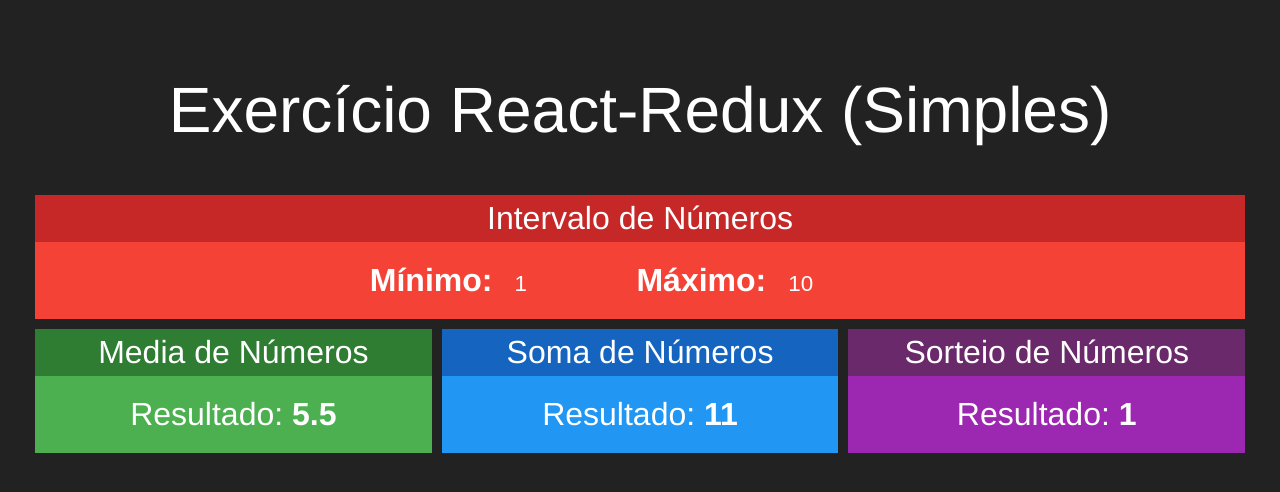
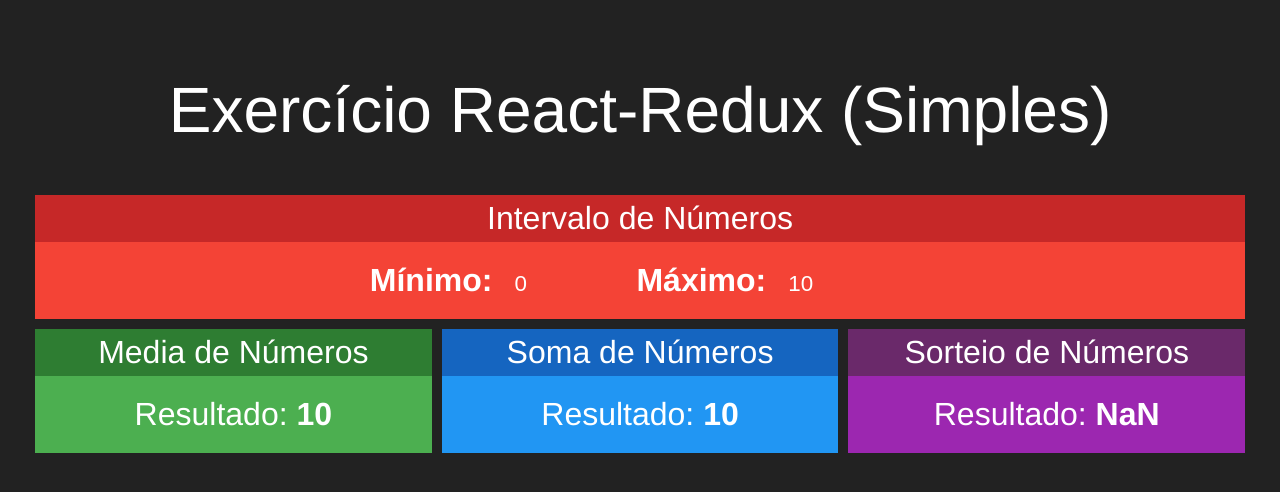
Before and after one commit to dronan/redux-simples, a React (Create React App) app: page / in a window 1280 px wide. Shown: the top 492 px of the page. Built offline with nearby package versions, Linux system fonts and the light colour scheme.

Commit message:
feat(componentes): desfazendo implementacao para migrar para o redux

```diff
--- a/src/App.js
+++ b/src/App.js
@@ -1,4 +1,3 @@
-import { useState } from 'react';
 import './App.css';
 import Intervalo from './components/Intervalo';
 import Media from './components/Media';
@@ -7,19 +6,16 @@ import Sorteio from './components/Sorteio';
 
 function App() {
 
-  const [ min, setMin ] = useState(1);
-  const [ max, setMax ] = useState(10);
-
   return (
     <div className="App">
       <h1>Exercício React-Redux (Simples)</h1>
         <div className='linha'>
-          <Intervalo min={min} max={max} onMinChanged={setMin} onMaxChanged={setMax}  />
+          <Intervalo />
         </div>
         <div className='linha'>
-          <Media min={min} max={max} />
-          <Soma  min={min} max={max} />
-          <Sorteio  min={min} max={max} />
+          <Media  />
+          <Soma   />
+          <Sorteio   />
         </div>
     </div>
   );
--- a/src/components/Intervalo.jsx
+++ b/src/components/Intervalo.jsx
@@ -3,18 +3,17 @@ import React from 'react'
 import Card from './Card'
 
 export default props => {
-    const { min, max } = props
 
     return (
         <Card title="Intervalo de Números" red>
             <div className="Intervalo">
                 <span>
                     <strong>Mínimo:</strong>
-                    <input type="number" value={min} onChange={ e => props.onMinChanged(+e.target.value)}/>
+                    <input type="number" value={0} readOnly />
                 </span>
                 <span>
                     <strong>Máximo:</strong>
-                    <input type="number" value={max} onChange={ e => props.onMaxChanged(+e.target.value)}/>
+                    <input type="number" value={10} readOnly />
                 </span>
             </div>
         </Card>
--- a/src/components/Media.jsx
+++ b/src/components/Media.jsx
@@ -2,15 +2,13 @@ import React from 'react'
 import Card from './Card'
 
 export default props => {
-
-    const { min, max } = props
 
     return (
         <Card title="Media de Números" green>
             <div>
                 <span>
                     <span>Resultado: </span>
-                    <strong>{(max + min) / 2}</strong>
+                    <strong>{ 10 }</strong>
                 </span>
             </div>
         </Card>
--- a/src/components/Soma.jsx
+++ b/src/components/Soma.jsx
@@ -2,15 +2,13 @@ import React from 'react'
 import Card from './Card'
 
 export default props => {
-
-    const { min, max } = props
 
     return (
         <Card title="Soma de Números" blue>
             <div>
                 <span>
                     <span>Resultado: </span>
-                    <strong>{ min+max }</strong>
+                    <strong>{ 10 }</strong>
                 </span>
             </div>
         </Card>
```
